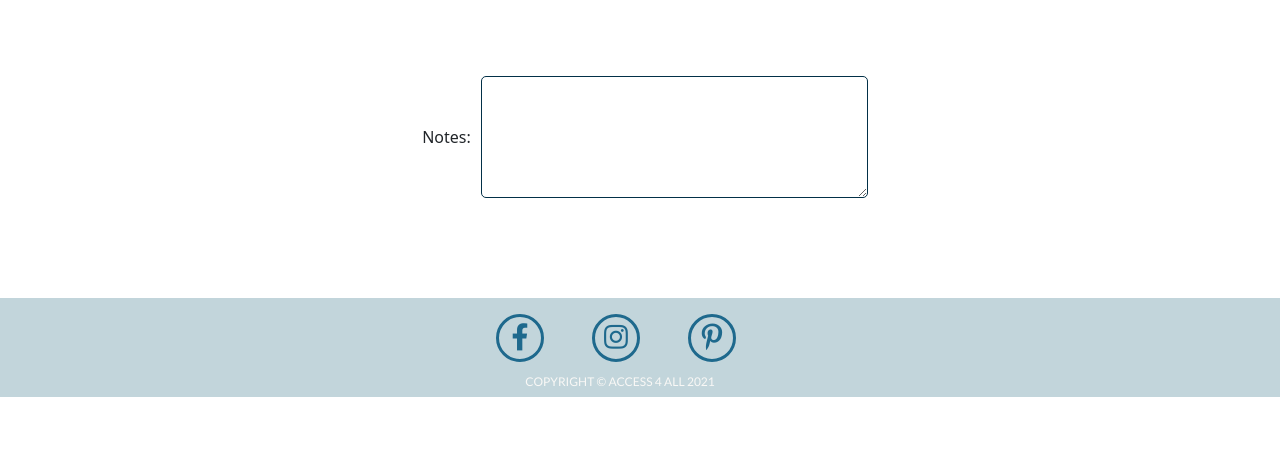
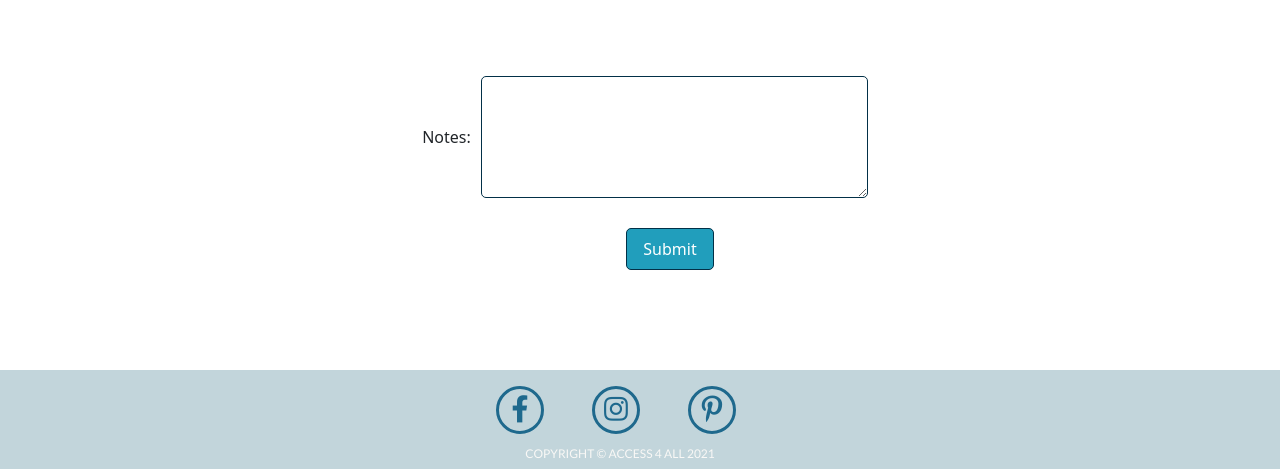
Before and after one commit to ruszkipista/access4all, a Flask app: page /questions/1 in a window 1280 px wide. Shown: the part 2310-2779 px from the top of the page. Before the commit the page ends 2707 px from the top, so only its background shows below. Run offline with Flask 2, Linux system fonts and the light colour scheme.

Commit message:
Add submit button and styles (#47)

```diff
--- a/static/css/questions.css
+++ b/static/css/questions.css
@@ -72,3 +72,22 @@ select {
 #notes label {
     margin: 0 10px;
 }
+
+#submit {
+    width: 100%;
+    text-align: center;
+}
+
+.submit-btn {
+    border: 1px solid black;
+    background: #219EBC;
+    color: white;
+    padding: 0.5rem 1rem ;
+    margin-top: 30px;
+    margin-left: 60px;
+}
+
+.submit-btn:hover {
+    background: none;
+    color: #219EBC;
+}
--- a/templates/questions.html
+++ b/templates/questions.html
@@ -48,5 +48,8 @@
         <label for="note">Notes:</label>
             <textarea name="notes" id="note" cols="40" rows="5"></textarea>
     </section>
+    <div id="submit">
+        <input type="submit" class="submit-btn">
+    </div>
 </form>
 {% endblock %}
```
